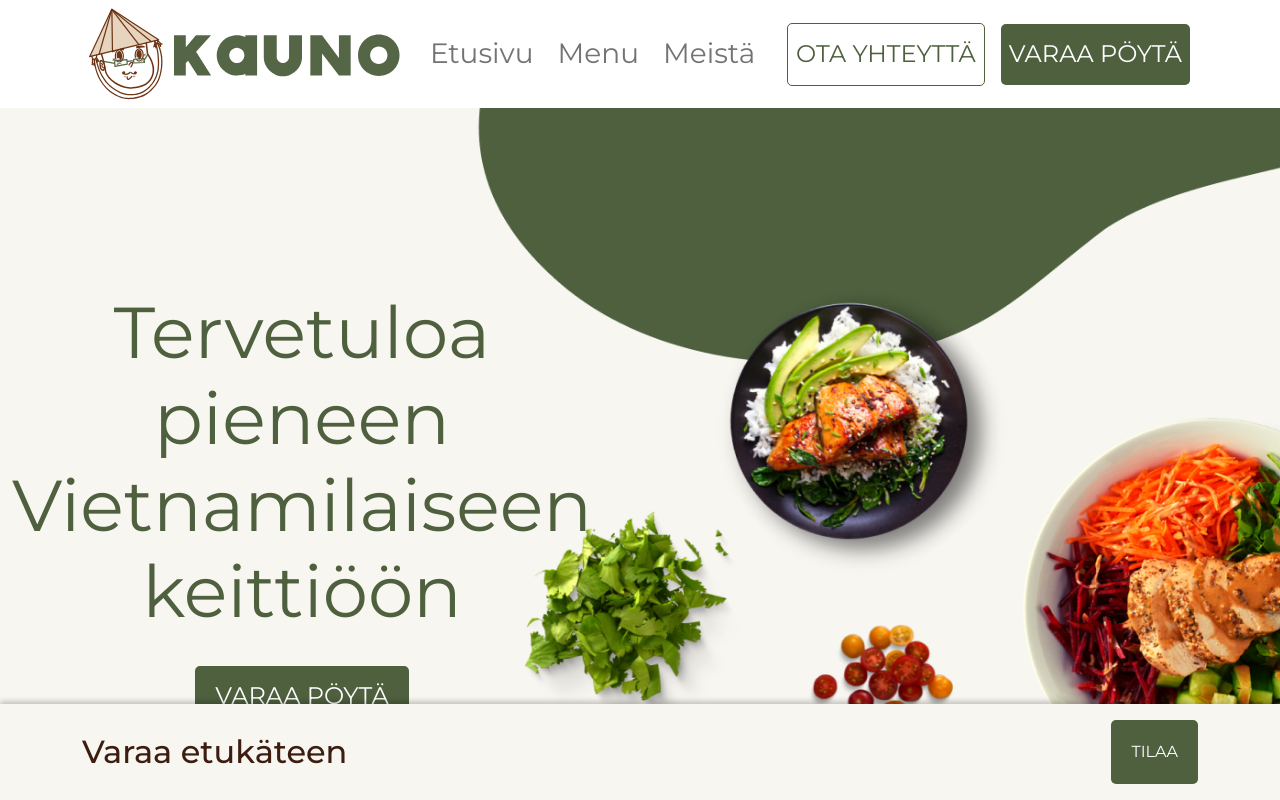
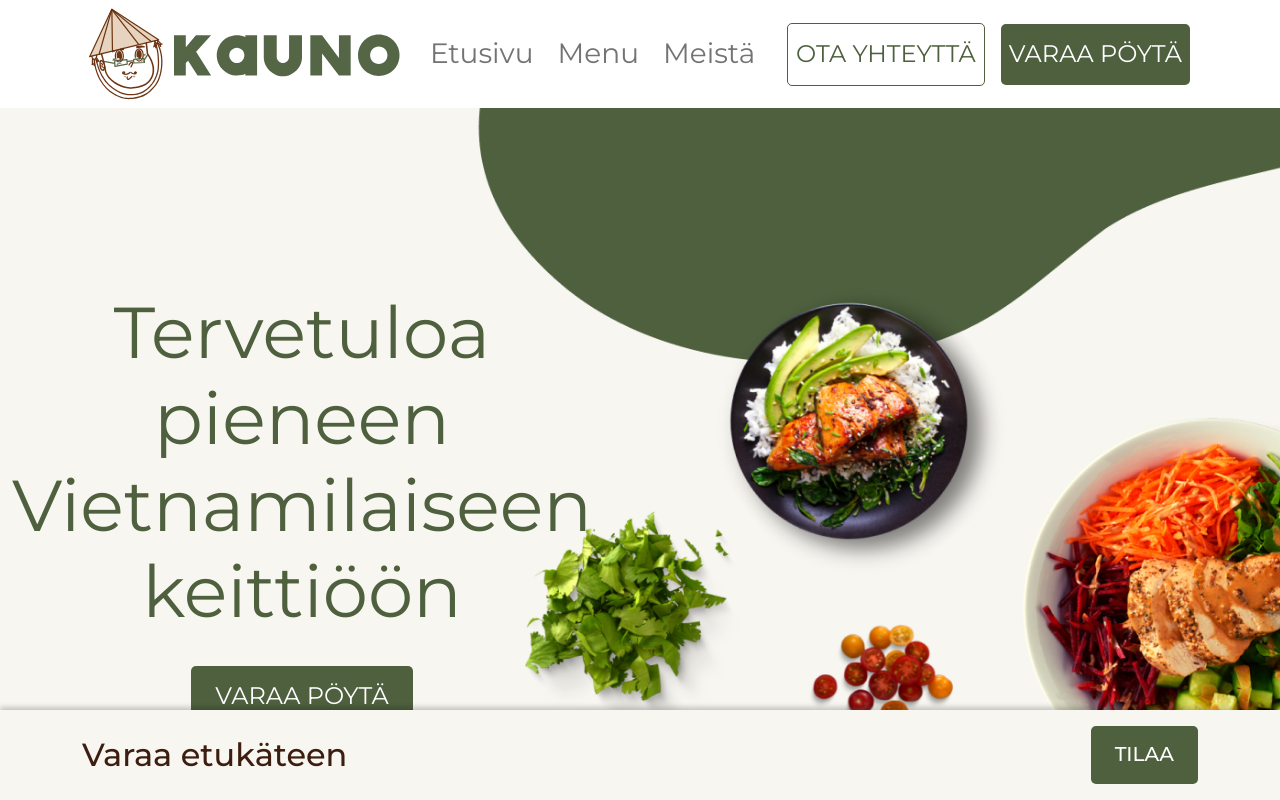
Before and after one commit to phuoc94/kauno-restaurant, a Next.js app: page / in a window 1280 px wide. Shown: the top 800 px of the page. Built offline with nearby package versions, Linux system fonts and the light colour scheme.

Commit message:
update button

```diff
--- a/components/FloatFooterBar.js
+++ b/components/FloatFooterBar.js
@@ -9,11 +9,11 @@ const FloatFooterBar = () => {
         <Container className="d-flex justify-content-between align-items-center">
           <h2 className="color-d-sienna m-0">Varaa etukäteen</h2>
           <button
-            className="button-primary text-uppercase text-nowrap"
+            className="button-primary text-uppercase text-nowrap py-3"
             data-glf-cuid="1f9b655f-fd45-4b5d-9cb4-30d6d24fb65d"
             data-glf-ruid="bd207f57-4862-4324-9bd5-b695ce16c038"
           >
-            <span className="button">Tilaa</span>
+            <span className="button h5">Tilaa</span>
           </button>
         </Container>
       </div>
--- a/styles/globals.css
+++ b/styles/globals.css
@@ -100,7 +100,7 @@ a {
   background-color: #4e603e;
   color: #fff;
   border: none;
-  padding: 20px;
+  padding: 24px;
   text-align: center;
   text-decoration: none;
   display: inline-block;
```
